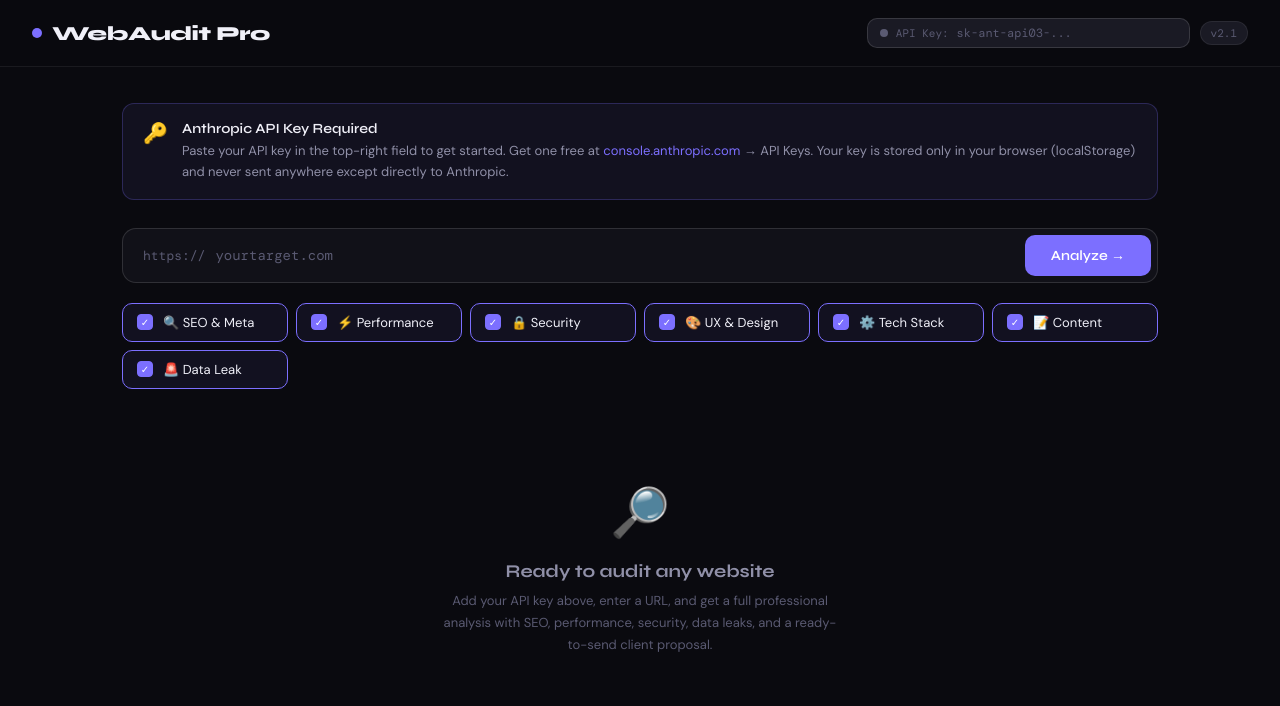
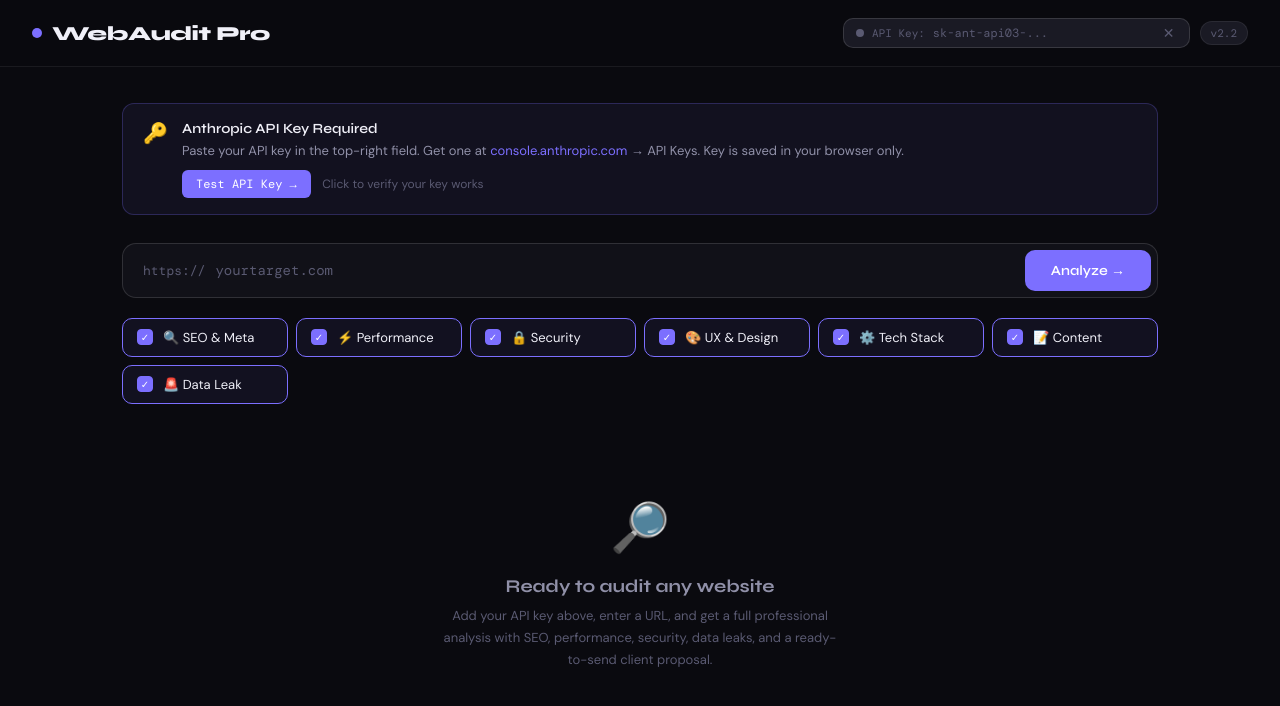
Before and after one commit to reypetch/Webauditpro, a plain HTML site: page index.html in a window 1280 px wide. Drawn offline with nearby package versions, Linux system fonts and the light colour scheme.

Commit message:
Update index.html

```diff
--- a/index.html
+++ b/index.html
@@ -184,8 +184,9 @@
       <div class="api-status" id="apiDot"></div>
       <span class="api-key-label">API Key:</span>
       <input type="password" id="apiKeyInput" placeholder="sk-ant-api03-..." onchange="saveKey()" oninput="validateKey()" autocomplete="off" />
+      <button onclick="clearKey()" title="Clear saved key" style="background:none;border:none;color:var(--text3);cursor:pointer;font-size:14px;padding:0 2px;line-height:1">✕</button>
     </div>
-    <div class="header-tag">v2.1</div>
+    <div class="header-tag" id="versionTag">v2.2</div>
   </div>
 </div>
 
@@ -196,7 +197,8 @@
     <div class="key-banner-icon">🔑</div>
     <div class="key-banner-text">
       <h3>Anthropic API Key Required</h3>
-      <p>Paste your API key in the top-right field to get started. Get one free at <a href="https://console.anthropic.com" target="_blank">console.anthropic.com</a> → API Keys. Your key is stored only in your browser (localStorage) and never sent anywhere except directly to Anthropic.</p>
+      <p>Paste your API key in the top-right field. Get one at <a href="https://console.anthropic.com" target="_blank">console.anthropic.com</a> → API Keys. Key is saved in your browser only.</p>
+      <p style="margin-top:8px"><button onclick="testKey()" style="background:var(--accent);color:#fff;border:none;border-radius:6px;padding:6px 14px;font-size:12px;cursor:pointer;font-family:var(--mono)">Test API Key →</button> <span style="font-size:12px;color:var(--text3);margin-left:8px">Click to verify your key works</span></p>
     </div>
   </div>
 
@@ -302,21 +304,65 @@
 
 function saveKey() {
   const k = document.getElementById('apiKeyInput').value.trim();
-  if (k) localStorage.setItem(KEY_STORE, k);
+  if (k) {
+    localStorage.setItem(KEY_STORE, k);
+    console.log('[WebAudit] API key saved, length:', k.length, 'prefix:', k.slice(0,12)+'...');
+  }
   validateKey();
+}
+
+function clearKey() {
+  localStorage.removeItem(KEY_STORE);
+  document.getElementById('apiKeyInput').value = '';
+  validateKey();
+  clearError();
+  showError('API key cleared. Paste your new key from console.anthropic.com');
 }
 
 function validateKey() {
   const k = document.getElementById('apiKeyInput').value.trim();
   const dot = document.getElementById('apiDot');
   const banner = document.getElementById('keyBanner');
-  const isValid = k.startsWith('sk-ant-');
+  const isValid = k.length > 20 && k.startsWith('sk-ant-');
   dot.className = 'api-status ' + (isValid ? 'ok' : (k.length > 0 ? 'err' : ''));
   banner.className = 'key-banner' + (isValid ? ' hidden' : '');
 }
 
 function getKey() {
-  return document.getElementById('apiKeyInput').value.trim();
+  const k = document.getElementById('apiKeyInput').value.trim();
+  // Also try localStorage as fallback
+  return k || localStorage.getItem(KEY_STORE) || '';
+}
+
+async function testKey() {
+  const key = getKey();
+  if (!key) { showError('No API key found. Please paste your key.'); return; }
+  try {
+    const r = await fetch('https://api.anthropic.com/v1/messages', {
+      method: 'POST',
+      headers: {
+        'Content-Type': 'application/json',
+        'x-api-key': key,
+        'anthropic-version': '2023-06-01',
+        'anthropic-dangerous-direct-browser-access': 'true'
+      },
+      body: JSON.stringify({
+        model: 'claude-sonnet-4-6',
+        max_tokens: 10,
+        messages: [{ role: 'user', content: 'Hi' }]
+      })
+    });
+    if (r.ok) {
+      clearError();
+      document.getElementById('apiDot').className = 'api-status ok';
+      alert('API key valid and working!');
+    } else {
+      const err = await r.json().catch(()=>({error:{message:r.statusText}}));
+      showError('Key test failed ' + r.status + ': ' + (err?.error?.message || r.statusText));
+    }
+  } catch(e) {
+    showError('Connection error: ' + e.message);
+  }
 }
 
 // ── UI helpers ─────────────────────────────────────────────────
@@ -430,7 +476,7 @@
   if (!r.ok) {
     const err = await r.json().catch(() => ({ error: { message: r.statusText } }));
     const msg = err?.error?.message || r.statusText;
-    if (r.status === 401) throw new Error('Invalid API key. Check your key at console.anthropic.com');
+    if (r.status === 401) throw new Error('API key rejected (401). Try: 1) Click ✕ to clear old key, 2) Paste fresh key from console.anthropic.com, 3) Click "Test API Key" to verify.');
     if (r.status === 429) throw new Error('Rate limit hit. Wait a moment and try again.');
     throw new Error('API error ' + r.status + ': ' + msg);
   }
```
